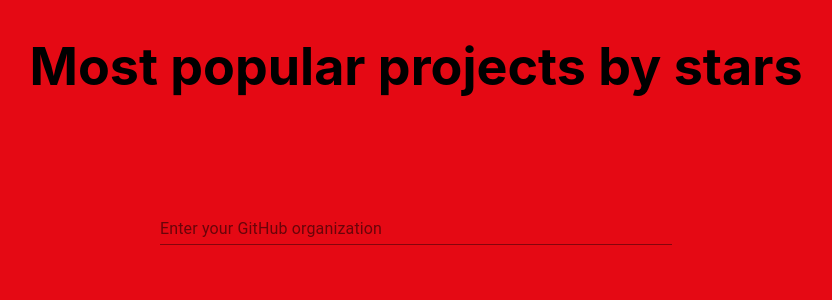
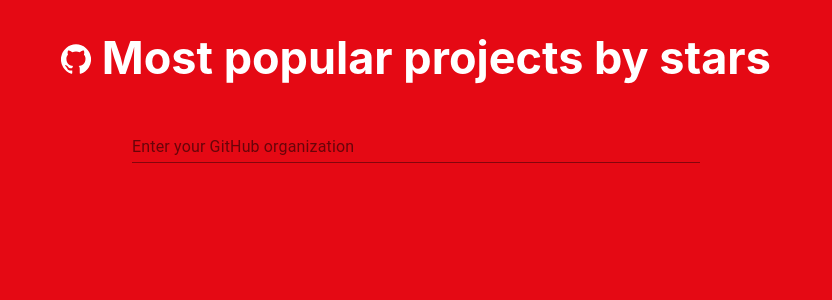
Before and after one commit to aphavichitr/netflix-github-exercise, a React (Create React App) app: page / in a window 1280 px wide. Shown: the top 300 px of the page, without its empty margins (224-1056 px from the left). Built offline with nearby package versions, Linux system fonts and the light colour scheme.

Commit message:
Clean up project

```diff
--- a/src/App.css
+++ b/src/App.css
@@ -1,17 +1,6 @@
 .App {
   text-align: center;
 }
-
-/*.App-logo {
-  height: 40vmin;
-  pointer-events: none;
-}*/
-
-/*@media (prefers-reduced-motion: no-preference) {
-  .App-logo {
-    animation: App-logo-spin infinite 20s linear;
-  }
-}*/
 
 .App-header {
   background-color: #e50914;
@@ -19,25 +8,11 @@
   display: flex;
   flex-direction: column;
   align-items: center;
-  /*justify-content: center;*/
   font-size: calc(10px + 2vmin);
   color: white;
 }
 
-/*.App-link {
-  color: #61dafb;
-}*/
-
 .org-form {
   margin-top: 5%;
-  width: 80%;
+  margin: auto;
 }
-
-/*@keyframes App-logo-spin {
-  from {
-    transform: rotate(0deg);
-  }
-  to {
-    transform: rotate(360deg);
-  }
-}*/
--- a/src/App.jsx
+++ b/src/App.jsx
@@ -1,10 +1,13 @@
 import React, { useState } from 'react';
-import { BrowserRouter as Router, Route, Switch } from 'react-router-dom'
-import Home from './components/Home.jsx'
-import CommitList from './components/CommitList.jsx'
+import { BrowserRouter as Router, Route, Switch } from 'react-router-dom';
+import Home from './components/Home.jsx';
+import CommitList from './components/CommitList.jsx';
+import './App.css';
 
 const App = () => {
   return (
+    <div className="App">
+      <header className="App-header">
         <Router>
           <Switch>
             <Route exact path="/">
@@ -15,6 +18,8 @@ const App = () => {
             </Route>
           </Switch>
         </Router>
+      </header>
+    </div>
   );
 }
 
--- a/src/components/CommitList.jsx
+++ b/src/components/CommitList.jsx
@@ -3,13 +3,25 @@ import { useParams } from 'react-router-dom';
 import { makeStyles } from '@material-ui/core/styles';
 import List from '@material-ui/core/List';
 import ListItem from '@material-ui/core/ListItem';
+import Button from '@material-ui/core/Button';
 import axios from 'axios';
 import Commit from './Commit.jsx';
+import { Link } from 'react-router-dom';
 
 const useStyles = makeStyles({
-  // list: {
-  //   justifyContent: 'center',
-  // },
+  title: {
+    color: '#fff',
+    fontSize: 45,
+  },
+  backButton: {
+    align: 'left',
+    color: '#000',
+    backgroundColor: '#fff',
+    marginTop: '5%',
+  },
+  list: {
+    justifyContent: 'center',
+  },
 })
 
 const CommitList = (props) => {
@@ -34,6 +46,8 @@ const CommitList = (props) => {
 
   return (
     <div>
+      <Button className={classes.backButton} href="/">Go back</Button>
+      <h1 className={classes.title}>Recent commits for project {name}</h1>
       <List>
         { commits.map((commit, index) => (
           <ListItem className={classes.list} key={index}>
--- a/src/components/Home.jsx
+++ b/src/components/Home.jsx
@@ -2,15 +2,17 @@ import React, { useState } from 'react';
 import axios from 'axios';
 import { TextField } from '@material-ui/core';
 import { makeStyles } from '@material-ui/core/styles';
+import GitHubIcon from '@material-ui/icons/GitHub';
 import RepoList from './RepoList.jsx';
 import '../App.css';
 
 const useStyles = makeStyles({
   title: {
-    color: '#000',
+    color: '#fff',
+    fontSize: 45,
   },
   orgTextField: {
-    width: '50%',
+    width: '80%',
   },
   error: {
     color: '#fff',
@@ -37,7 +39,7 @@ const Home = () => {
 
       try {
         if (org === '') {
-          console.log('error');
+          setError('Please enter a GitHub organization.')
         } else {
           const result = await axios.get(`https://api.github.com/orgs/${org}/repos`);
 
@@ -53,17 +55,16 @@ const Home = () => {
       } catch (err) {
         if (err.response.status === 404) {
           setError('GitHub organization does not exist, please enter another one.')
+        } else {
+          setError(err.response.data.message)
         }
-        console.error(err);
-        console.log(err.response)
       }
     }
   }
 
   return (
-    <div className="App">
-      <header className="App-header">
-        <h1 className={classes.title}>Most popular projects by stars</h1>
+    <div>
+      <h1 className={classes.title}><GitHubIcon style={{ fontSize: 30 }}/>  Most popular projects by stars</h1>
       <form className="org-form">
         <TextField
           id="org-text"
@@ -79,7 +80,6 @@ const Home = () => {
       <span className={classes.error}>{error}</span>
 
       <RepoList repos={repos} />
-      </header>
     </div>
   );
 }
--- a/src/components/Repo.jsx
+++ b/src/components/Repo.jsx
@@ -34,7 +34,7 @@ const Repo = (props) => {
 
   return (
     <Link to={link} className={classes.root}>
-      <Card>
+      <Card className={classes.card}>
         <CardContent>
           <GitHubIcon />
           <Typography className={classes.title} color="textSecondary" gutterBottom>
```
Lines whose indentation alone changed are shown as unchanged.
